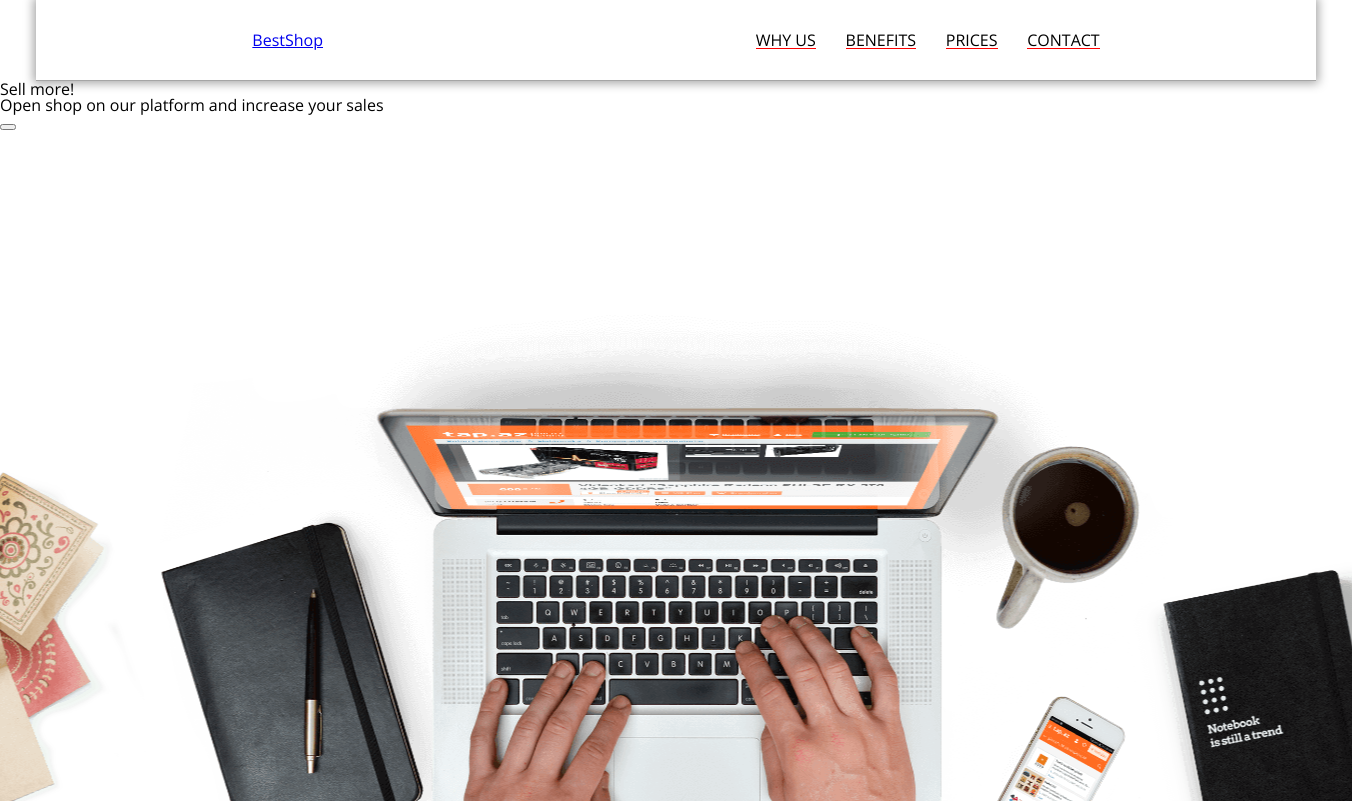
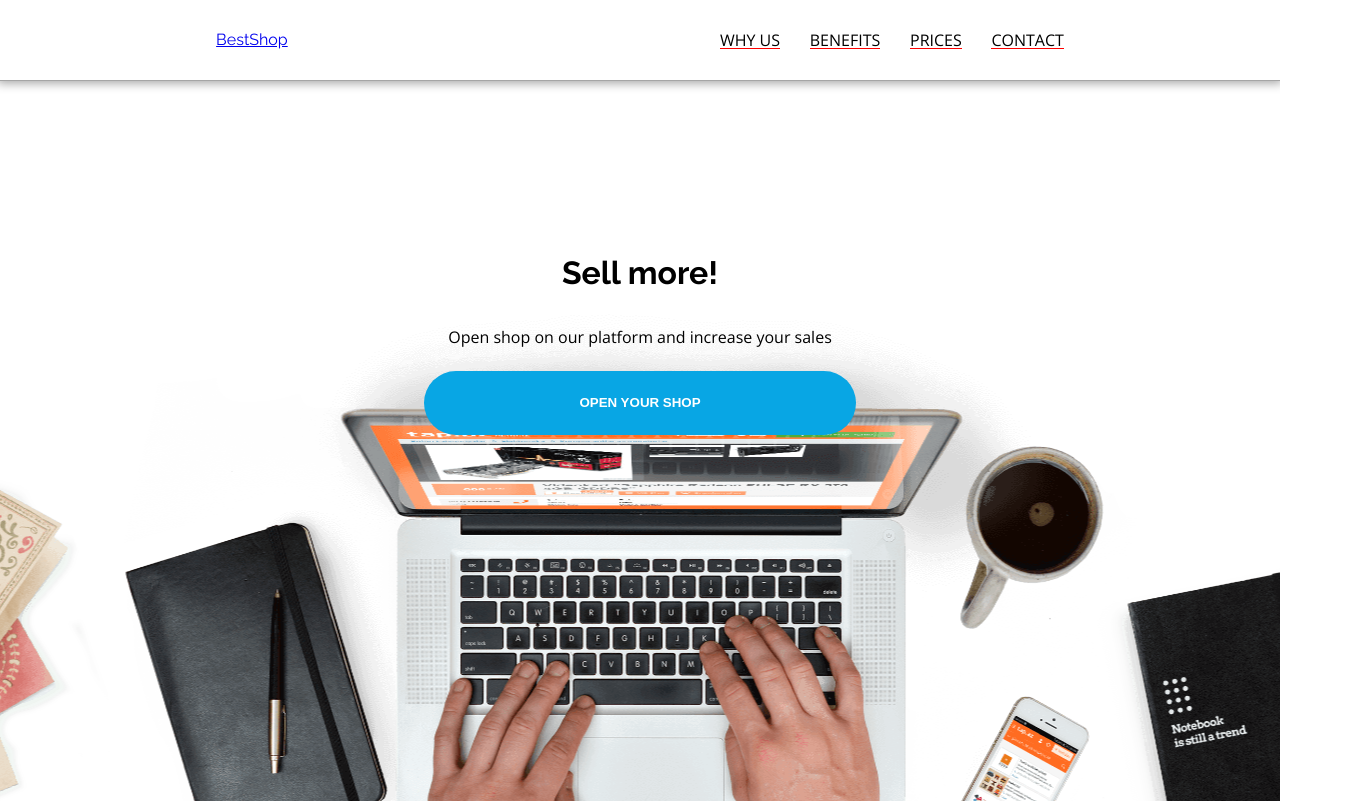
Before and after one commit to kparkitny/cs_BestShop, a plain HTML site: page index.html in a window 1280 px wide. Shown: the whole page, 1352 px wide, since content can reach past the window. Drawn offline with nearby package versions, Linux system fonts and the light colour scheme.

Commit message:
start working with main

```diff
--- a/css/style.css
+++ b/css/style.css
@@ -1,4 +1,5 @@
 :root {
+    /* sample of use:   color: var(--primary-color);    */
     --primary-color: #07ACE6;
     --secondary-color: #13253B;
     --third-color: #A5A5A5;
@@ -8,12 +9,11 @@
     --eight-color: #08A6E4;
     --white-color: #FFF;
     --black-color: #000;
+    --secondary-font: 'Raleway', sans-serif;
 }
 
-/* sample of use:   color: var(--primary-color);    */
-
 body {
-    /* font-family: 'Raleway', sans-serif; */
+    /* font-family: 'Raleway', sans-serif;  ->  secondary font*/
     font-family: 'Open Sans', sans-serif;
 }
 
@@ -21,32 +21,41 @@ body {
     display: flex;
     flex-direction: column;
     min-height: 100vh;
-    min-width: 1352px;
+    /* min-width: 1352px; -> zmienic ponizej*/
 }
 
 header {
     display: flex;
-    /* justify-content: center; */
     min-height: 10vh;
-    min-width: 100vw;
+    min-width: 100%;
     margin: 0 auto;
     align-items: center;
     justify-content: space-around;
+    background-color: rgba(255, 255, 255, .5);
     border-bottom: 0.1rem solid #A5A5A5;
     box-shadow: 0rem 0.001rem 0.6rem 0.2rem #A5A5A5;
 }
 
 #logo {
     justify-content: flex-start;
+    font-family: var(--secondary-font);
 }
 
 .main {
-    /* justify-content: center; */
-    min-width: 100vw;
+    box-sizing: border-box;
+    /* display: flex;
+    flex-direction: column;
+    justify-content: center;
+    align-self: center; */
+    min-width: 100%;
     min-height: 90vh;
     background-image: url("../img/background.png");
     background-position: bottom;
     background-repeat: no-repeat;
+    text-align: center;
+    padding-top: 20vh;
+    line-height: 4rem;
+
 }
 
 .top_menu>ul>li {
@@ -55,21 +64,38 @@ header {
     border-bottom: 0.1rem solid red;
 }
 
+.top_menu>ul>li:last-of-type {
+    margin-right: 0;
+}
+
 .top_menu>ul>li>a {
     /* display: inline-block; */
     color: var(--black-color);
     text-transform: uppercase;
     text-decoration: none;
+}
 
+h1 {
+    font-family: var(--secondary-font);
+    font-size: 2rem;
+    font-weight: bold;
 }
+
+
+.slider_button {
+    width: 27rem;
+    height: 4rem;
+    font-weight: bold;
+    color: var(--white-color);
+    background-color: var(--eight-color);
+    border-radius: 40px;
+    border: none;
+    text-transform: uppercase;
+}
+
 
 /* .top_menu>ul>li>a:hover {
     color: var(--black-color);
     text-transform: uppercase;
     text-decoration: none;
 } */
-
-
-.top_menu>ul>li:last-of-type {
-    margin-right: 0;
-}
--- a/index.html
+++ b/index.html
@@ -31,7 +31,7 @@
         <section class="main">
             <h1>Sell more!</h1>
             <p>Open shop on our platform and increase your sales</p>
-            <button class="slider_button"></button>
+            <a href=""><button class="slider_button">open your shop</button></a>
         </section>
         <section class="benefits"></section>
         <section class="prices"></section>
```
Also changed, not shown: todo.txt (added).
